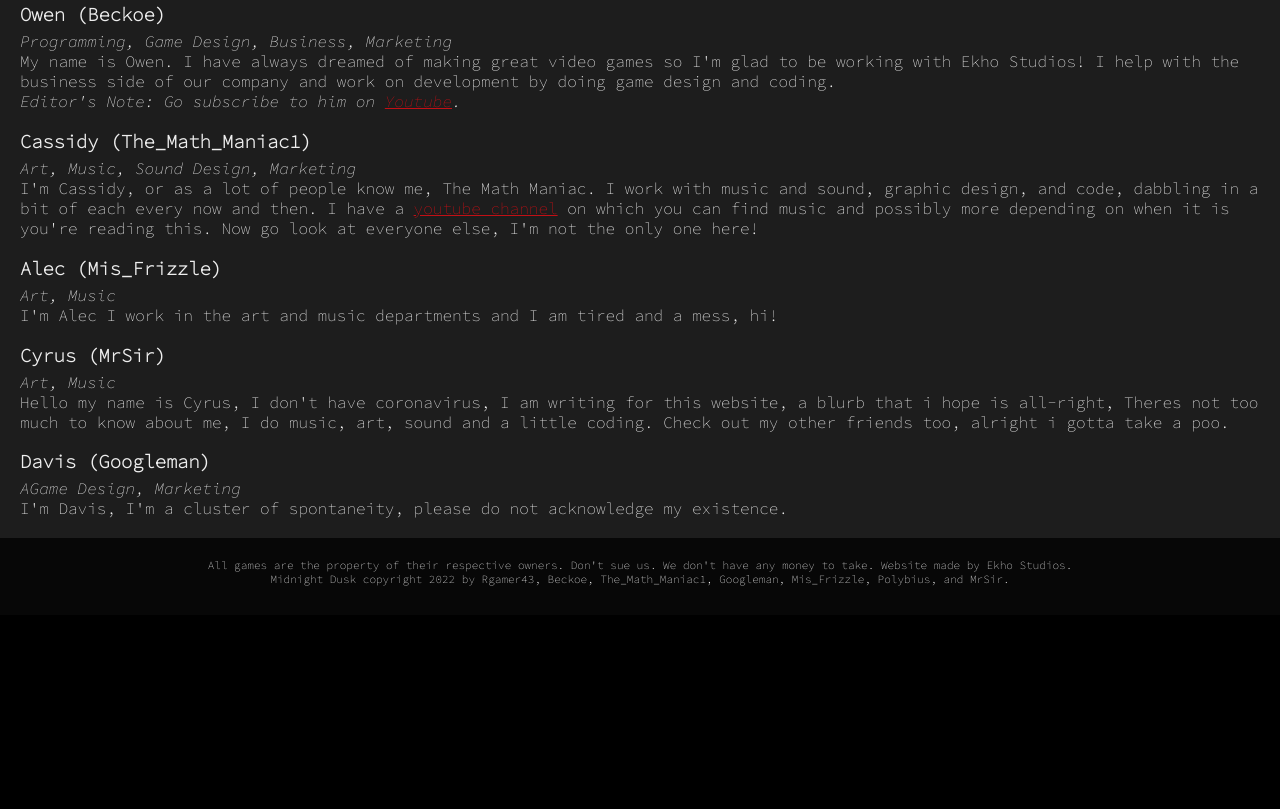
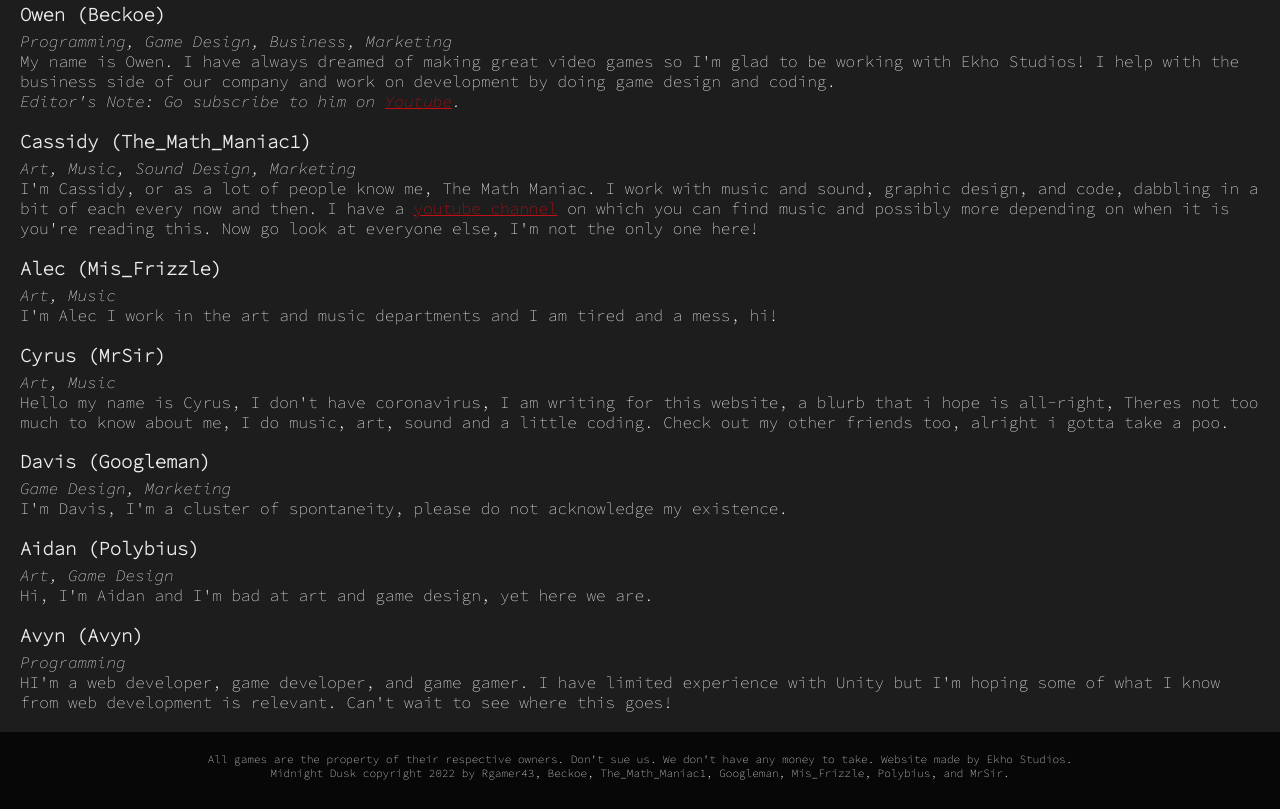
Before and after one commit to Ekho-Studios/Website, a plain HTML site: page about.html in a window 1280 px wide. Shown: the part 296-1105 px from the top of the page. Before the commit the page ends 911 px from the top, so only its background shows below. Drawn offline with Linux system fonts and the light colour scheme.

Commit message:
Finished bios

```diff
--- a/about.html
+++ b/about.html
@@ -67,8 +67,19 @@
             </div>
             <div class="teamMember">
                 <h3>Davis (Googleman)</h3>
-                <i>AGame Design, Marketing</i> <br>
+                <i>Game Design, Marketing</i> <br>
                 I'm Davis, I'm a cluster of spontaneity, please do not acknowledge my existence.
+            </div>
+            <div class="teamMember">
+                <h3>Aidan (Polybius)</h3>
+                <i>Art, Game Design</i> <br>
+                Hi, I'm Aidan and I'm bad at art and game design, yet here we are.
+            </div>
+            <div class="teamMember">
+                <h3>Avyn (Avyn)</h3>
+                <i>Programming</i> <br>
+                HI'm a web developer, game developer, and game gamer. I have limited experience with Unity but I'm hoping some of what
+                I know from web development is relevant. Can't wait to see where this goes!
             </div>
         </div>
 
```
